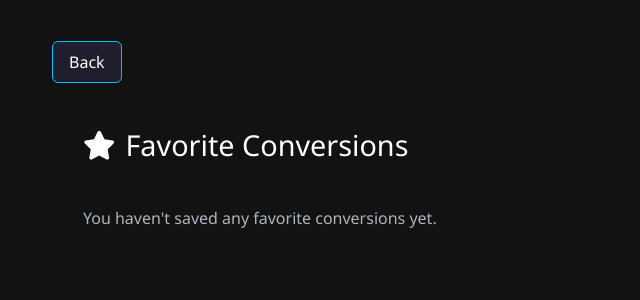
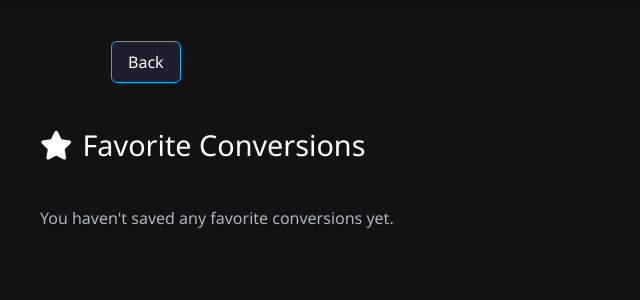
Before and after one commit to devteam-fine/multiCurrencyConverter, a Flask app: page /favorite in a window 1280 px wide. Shown: the part 59-359 px from the top of the page, without its empty margins (0-640 px from the left). Run offline with Flask 3, Linux system fonts and the light colour scheme.

Commit message:
added some changes

```diff
--- a/static/css/main.css
+++ b/static/css/main.css
@@ -186,11 +186,11 @@ body {
 }
 @media (min-width: 900px) {
     .back-btn{
-        margin-left: 52px;
+        margin-left: 111px;
     }
     .favorite-section {
     margin: 23px auto;
-    padding: 2px 43px;
+    padding: 2px 0px;
 }
 }
 
--- a/static/css/style.css
+++ b/static/css/style.css
@@ -60,6 +60,7 @@ background: linear-gradient(96deg, #8bc3eb, #949be2);
       align-items: center;
       justify-content: center;
       text-align: center;
+      margin-top: -33px;
     }
 
     .hero h1 {
```
